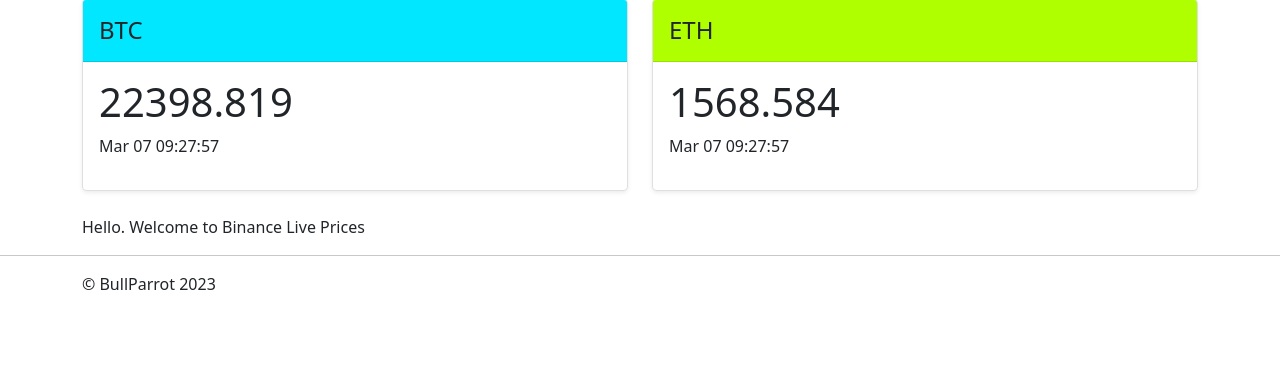
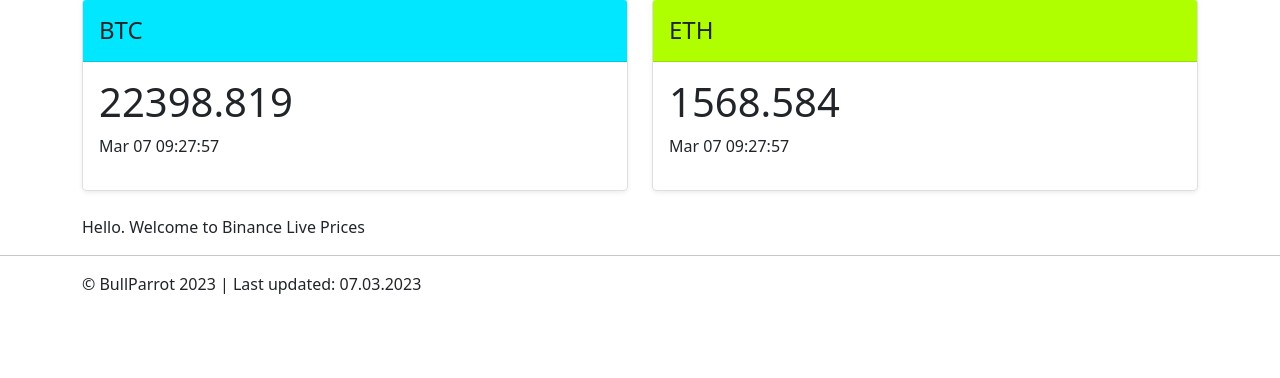
Before and after one commit to faisel/binance-websocket, a Flask app: page / in a window 1280 px wide. Shown: the part 121-499 px from the top of the page. Run offline with Flask 2, Linux system fonts and the light colour scheme; some libraries are stand-ins or nearby versions.

Commit message:
temp updated

```diff
--- a/templates/layouts/main.jinja2
+++ b/templates/layouts/main.jinja2
@@ -109,7 +109,7 @@
       <hr>
 
       <footer class="container">
-        <p>&copy; BullParrot 2023</p>
+        <p>&copy; BullParrot 2023 | Last updated: 07.03.2023</p>
       </footer>
 
 
```
Also changed, not shown: README.md.
